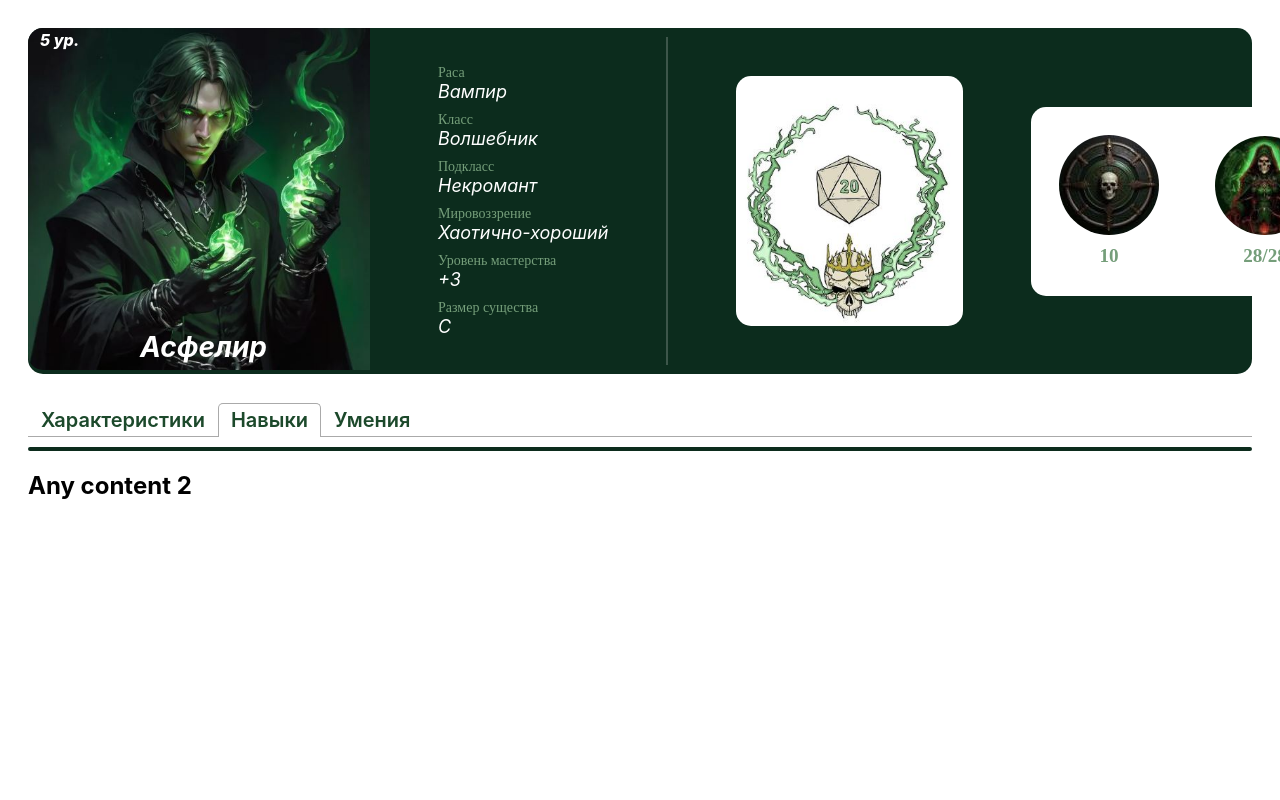
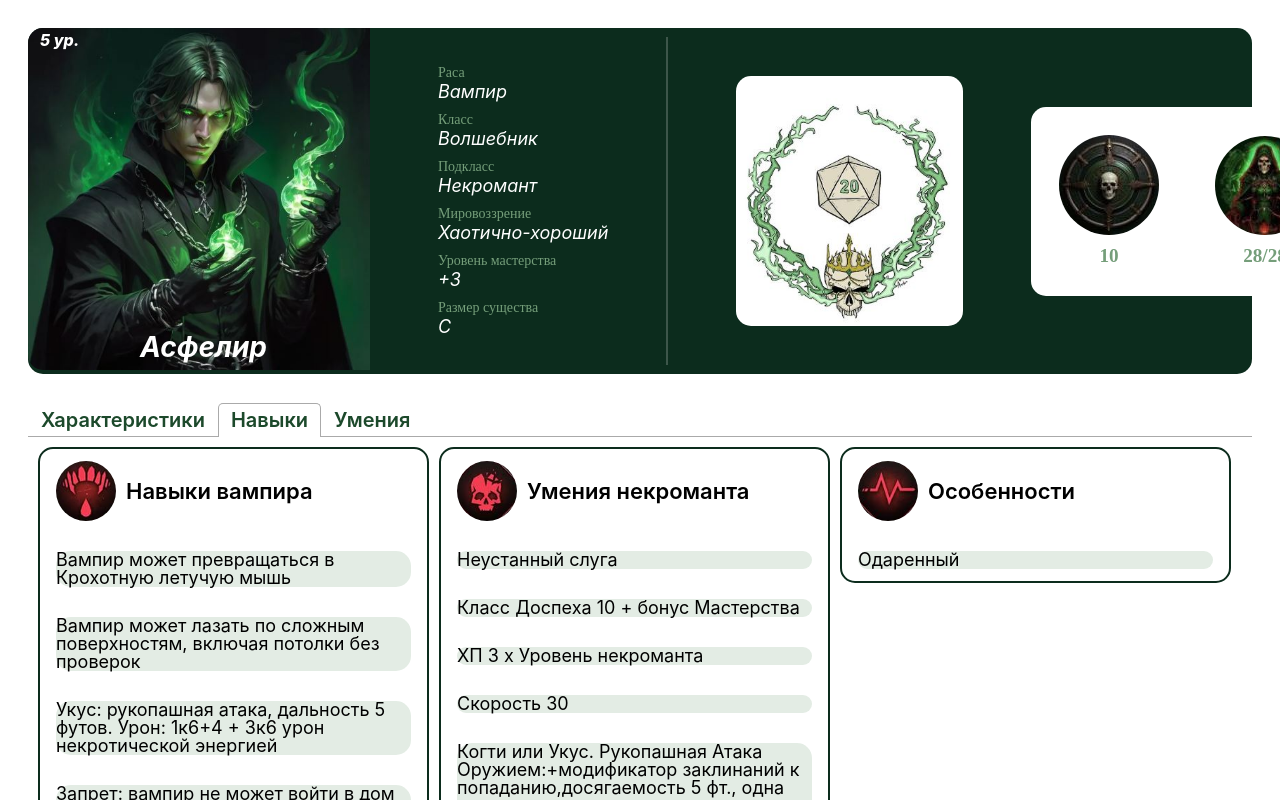
Before and after one commit to AndreyVorobiev88/DnDApp_React, a React (Create React App) app: page / in a window 1280 px wide. Both pictures are taken after a click on the tab "Навыки". Shown: the top 800 px of the page. Built offline with nearby package versions, Linux system fonts and the light colour scheme.

Commit message:
modified:   src/App.js 	modified:   src/Components/AccordeonSpell.css 	modified:   src/Components/SpecSkillPanel.css 	modified:   src/Components/SpecSkillPanel.jsx 	modified:   src/Components/TabsList.css 	modified:   src/Components/TabsList.jsx

```diff
--- a/src/App.js
+++ b/src/App.js
@@ -8,18 +8,12 @@ import KD from "./Resources/KD.JPG"
 import HP from "./Resources/HP.JPG"
 import speed from "./Resources/Speed.JPG"
 import initiative from "./Resources/Initiative.JPG"
-import RaceSkillSymbol from './Resources/RaceSkillSymbol.JPG';
-import ClassSkillSymbol from "./Resources/ClassSkillSymbol.JPG";
-import FeatureSymbol from "./Resources/FeatureSymbol.JPG"
 import Bag from "./Resources/Bag.jpg"
 import Scroll from "./Resources/Scroll.jpg"
 
 import Panel from './Components/Panel_info';
-import PanelStat from './Components/Panel_stat';
 import data from "./Character.json"
 import Badge from "./Components/Badge";
-import AccordeonSpell from "./Components/AccordeonSpell";
-import SpecSkillPanel from "./Components/SpecSkillPanel";
 import TextArea from "./Components/TextArea.jsx"
 import Divider from './Components/Divider.jsx';
 import TabsList from './Components/TabsList.jsx'
--- a/src/Components/AccordeonSpell.css
+++ b/src/Components/AccordeonSpell.css
@@ -27,3 +27,17 @@
 .color {
     color: #171817; ;
 }
+
+.size_item_trigger {
+    width: 380px;
+}
+
+.div_item_trigger {
+
+    display: flex;
+    flex-direction: row;
+    justify-content: space-between;
+    align-content: center;
+    align-items: center;
+
+}
--- a/src/Components/AccordeonSpell.jsx
+++ b/src/Components/AccordeonSpell.jsx
@@ -15,11 +15,14 @@ function AccordeonSpell(props) {
 
               <Accordion.Item  value={item.SpellName}>
 
-                <Accordion.ItemTrigger className="main_div_horizontal raduis">
+                <Accordion.ItemTrigger className="main_div_horizontal raduis size_item_trigger">
 
                   <img src={DownIcon} className="raduis" alt="" />
-                  <span className="main_text_value margin_15">{item.SpellName}</span>
-                  <span className="main_text_info margin_15">Уровень: {item.Level} </span>
+
+                  <div className="div_item_trigger size_item_trigger">
+                    <span className="main_text_value color">{item.SpellName}</span>
+                    <span className="main_text_info">Уровень: {item.Level} </span>
+                  </div>
 
                   <Accordion.ItemIndicator>
                   </Accordion.ItemIndicator>
@@ -28,7 +31,7 @@ function AccordeonSpell(props) {
               <Accordion.ItemContent>
                 <div className="main_div_vertical">
 
-                  <p className="main_text_info color margin_left">{"Дистанция: " + item.Distance}</p>
+                  <span className="main_text_info color margin_left">{"Дистанция: " + item.Distance}</span>
                   <span className="main_text_info color margin_left">{"Школа: " + item.School}</span>
                   <span className="main_text_info color margin_left">{"Время: " + item.Time}</span>
                   <span className="main_text_info color margin_left">{"Базовый урон: " + item.BaseDamage}</span>
--- a/src/Components/SpecSkillPanel.css
+++ b/src/Components/SpecSkillPanel.css
@@ -1,11 +1,27 @@
-.margin {
-    margin: 10px !important;
+.margin_left_10 {
+    margin-left: 10px
 }
 
-.color_red {
+.margin_top_30 {
+    margin-top: 30px
+}
 
-    color: darkred;
+.spec_skill_panel {
+
+    width: 355px;
+    height: fit-content;
+    gap: 16px;
+    border-radius: 15px;
+    padding-top: 12px;
+    padding-right: 16px;
+    padding-bottom: 12px;
+    padding-left: 16px;
+    border-width: 2px;
+    border: 2px solid #0C2C1D
+
 }
+
+
 
 .stat_text {
 
@@ -15,7 +31,30 @@
     font-size: 18px;
     line-height: 100%;
     letter-spacing: 0%;
-    text-align: center;
+    text-align: left;
+
+}
+
+.image_spec_skill {
+
+    border-radius: 50%;
+    height: 60px;
+    width: 60px;
+}
+
+.spec_skill_title {
+    font-family: Inter;
+    font-weight: 600;
+    font-size: 22px;
+    line-height: 100%;
+    letter-spacing: 0%;
+    color: #000000;
+}
+
+.background_spec_skill {
+
+    background: #759E7A33;
+    border-radius: 15px;
 
 
 }
--- a/src/Components/SpecSkillPanel.jsx
+++ b/src/Components/SpecSkillPanel.jsx
@@ -6,17 +6,17 @@ function SpecSkillPanel(props) {
 
     return (
 
-        <div className="main_panel main_max_width">
-            <div className="main_div_horizontal main_justify">
-                <img src = {props.SpecSkillSymbol} className=" main_image" alt="spec"/>
-                <span className='stat_text'>{props.SpecSkills.Title}</span>
+        <div className="spec_skill_panel margin_left_10">
+            <div className="main_div_horizontal">
+                <img src = {props.SpecSkillSymbol} className=" image_spec_skill" alt="spec"/>
+                <span className=' margin_left_10 spec_skill_title'>{props.SpecSkills.Title}</span>
             </div>
 
             <div className="main_div_vertical">
                 {
                     props.SpecSkills.Items.map((skill) => (
 
-                        <span className='margin stat_text'>{skill}</span>
+                        <span className='margin_top_30 stat_text background_spec_skill'>{skill}</span>
 
                     ))
 
--- a/src/Components/TabsList.css
+++ b/src/Components/TabsList.css
@@ -18,5 +18,12 @@
     border: 2px solid #0C2C1D;
     border-radius: 15px;
 
+}
 
+.align_top {
+
+    display: flex;
+    flex-direction: row;
+    justify-content: flex-start;
+    align-content: center;
 }
--- a/src/Components/TabsList.jsx
+++ b/src/Components/TabsList.jsx
@@ -9,10 +9,15 @@ import intelligence from "../Resources/Intelligence.JPG"
 import wisdom from "../Resources/Wisdom.JPG"
 import charisma from "../Resources/Charisma.JPG"
 import perception from '../Resources/PassivePerception.JPG';
+import RaceSkillSymbol from '../Resources/RaceSkillSymbol.JPG';
+import ClassSkillSymbol from "../Resources/ClassSkillSymbol.JPG";
+import FeatureSymbol from "../Resources/FeatureSymbol.JPG"
 
 import data from "../Character.json"
 
 import PanelStat from './Panel_stat';
+import SpecSkillPanel from "./SpecSkillPanel";
+import AccordeonSpell from "./AccordeonSpell";
 
 
 const statImages = [strength, dexterity, constitution, intelligence, wisdom, charisma, perception];
@@ -32,7 +37,8 @@ function TabsList(props) {
 
                 </TabList>
 
-                <TabPanel className={"border_tab_stats"}>
+                <TabPanel>
+                    <div  className={"border_tab_stats"}>
                         {data.Stats.map((stat) => (
 
                         <PanelStat
@@ -42,15 +48,20 @@ function TabsList(props) {
                         />
                         ))
                         }
+                    </div>
                 </TabPanel>
 
                 <TabPanel>
-                    <h2>Any content 2</h2>
+                    <div className={"align_top"}>
+                        <SpecSkillPanel SpecSkillSymbol={RaceSkillSymbol} SpecSkills={data.RaceSkills}/>
+                        <SpecSkillPanel SpecSkillSymbol={ClassSkillSymbol} SpecSkills={data.ClassSkills}/>
+                        <SpecSkillPanel SpecSkillSymbol={FeatureSymbol} SpecSkills={data.Features}/>
+                    </div>
                 </TabPanel>
 
 
                 <TabPanel>
-                    <h2>Any content 3</h2>
+                    <AccordeonSpell Spells={data.Spells} />
                 </TabPanel>
 
             </Tabs>
```
Lines whose indentation alone changed are shown as unchanged.
